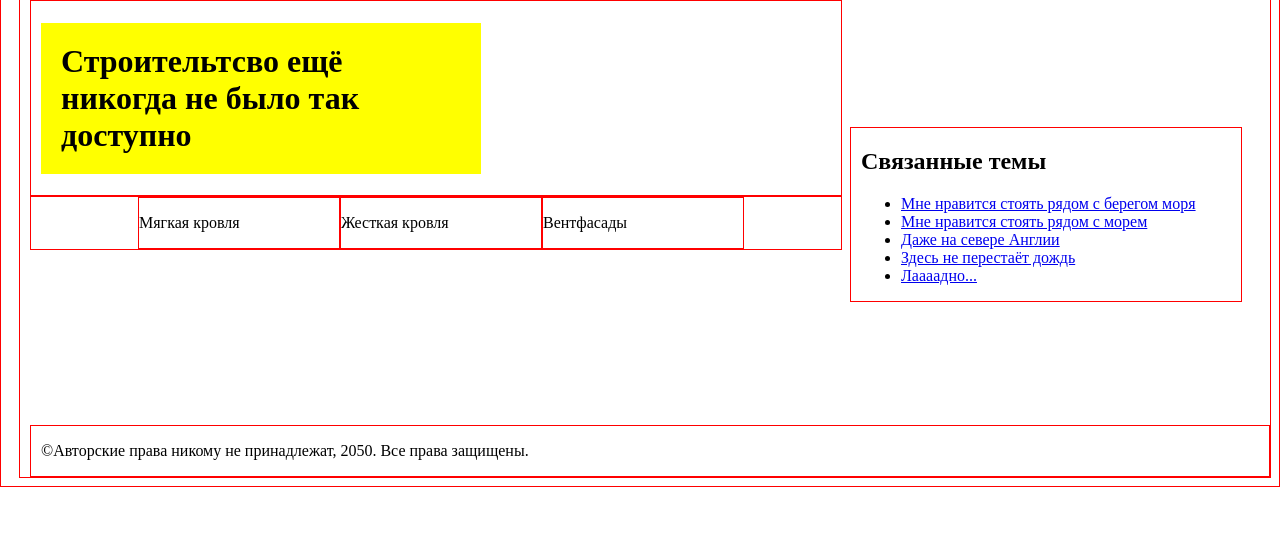
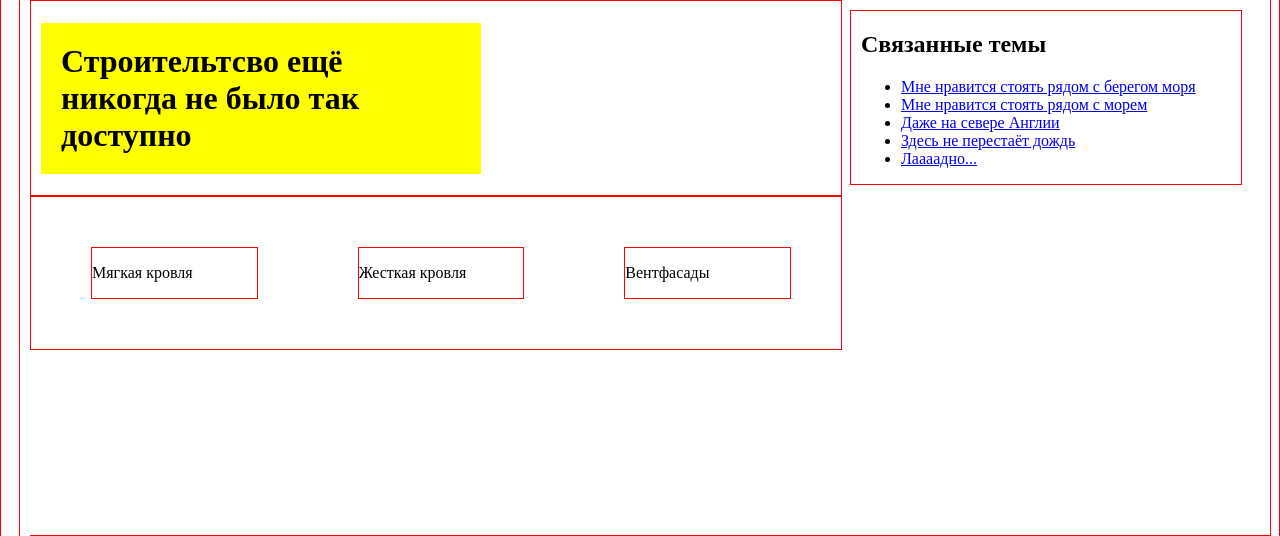
Before and after one commit to sober21/siteForBrother, a Django app: page / in a window 1280 px wide. Shown: the part 180-716 px from the top of the page. Run offline with Django 4.2, Linux system fonts and the light colour scheme.

Commit message:
При помощи margin расставил article на одном расстоянии друг от друга. Пытался выровнять aside с main

```diff
--- a/siteForBrother/simplesite/static/simplesite/css/try1.css
+++ b/siteForBrother/simplesite/static/simplesite/css/try1.css
@@ -19,6 +19,7 @@ section{
 article{
     border: 1px solid red;
     width:25%;
+    margin: 50px;
 }
 main{
     border: 1px solid red;
@@ -34,7 +35,8 @@ aside{
     width: 380px;
     position: relative;
     left: 820px;
-    bottom: 123px;
+    bottom: 350px;
+    margin-top: 10px;
 }
 h1{
   background-color: yellow;
```
